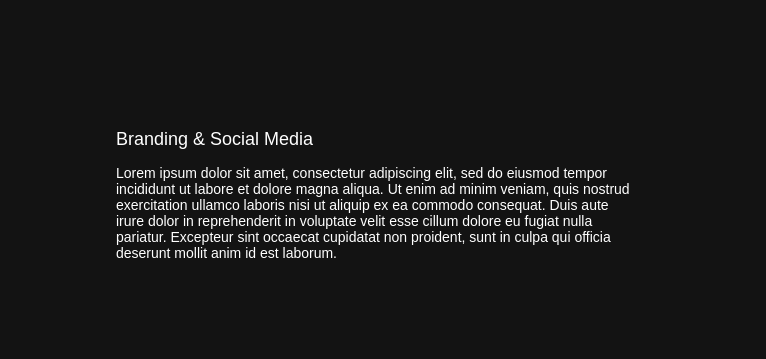
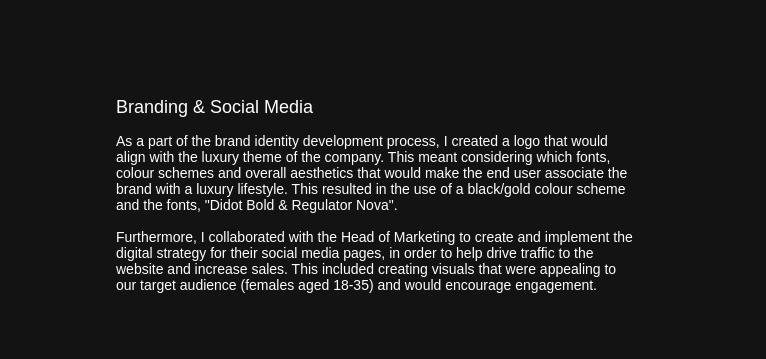
Before and after one commit to Vicko657/portfolio, a plain HTML site: page mimoempire.html in a window 1280 px wide. Shown: the part 920-1279 px from the top of the page, 514-1280 px from the left. Drawn offline with Linux system fonts and the light colour scheme; a web font is replaced by a local one.

Commit message:
Update mimoempire.html

```diff
--- a/mimoempire.html
+++ b/mimoempire.html
@@ -113,7 +113,9 @@
 
     <div class="right rs flex flex--end columns">
       <h2>Branding &amp; Social Media</h2>
-      <p>Lorem ipsum dolor sit amet, consectetur adipiscing elit, sed do eiusmod tempor incididunt ut labore et dolore magna aliqua. Ut enim ad minim veniam, quis nostrud exercitation ullamco laboris nisi ut aliquip ex ea commodo consequat. Duis aute irure dolor in reprehenderit in voluptate velit esse cillum dolore eu fugiat nulla pariatur. Excepteur sint occaecat cupidatat non proident, sunt in culpa qui officia deserunt mollit anim id est laborum.<br><br>
+      <p>As a part of the brand identity development process, I created a logo that would align with the luxury theme of the company. This meant considering which fonts, colour schemes and overall aesthetics that would make the end user associate the brand with a luxury lifestyle. This resulted in the use of a black/gold colour scheme and the fonts, "Didot Bold &amp; Regulator Nova".
+<br><br>
+Furthermore, I collaborated with the Head of Marketing to create and implement the digital strategy for their social media pages, in order to help drive traffic to the website and increase sales. This included creating visuals that were appealing to our target audience (females aged 18-35) and would encourage engagement.<br><br>
       </p>
 
     </div>
```
